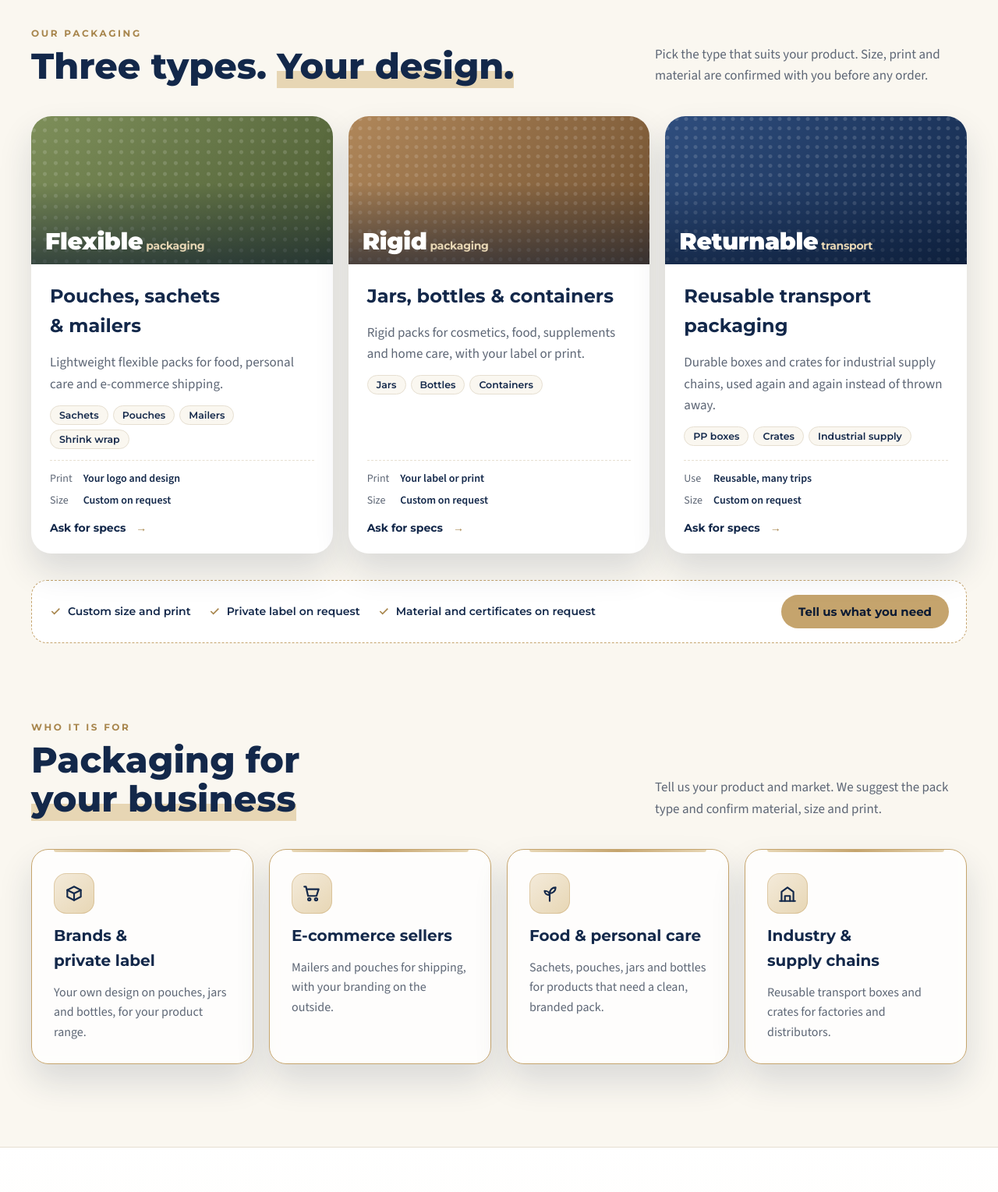
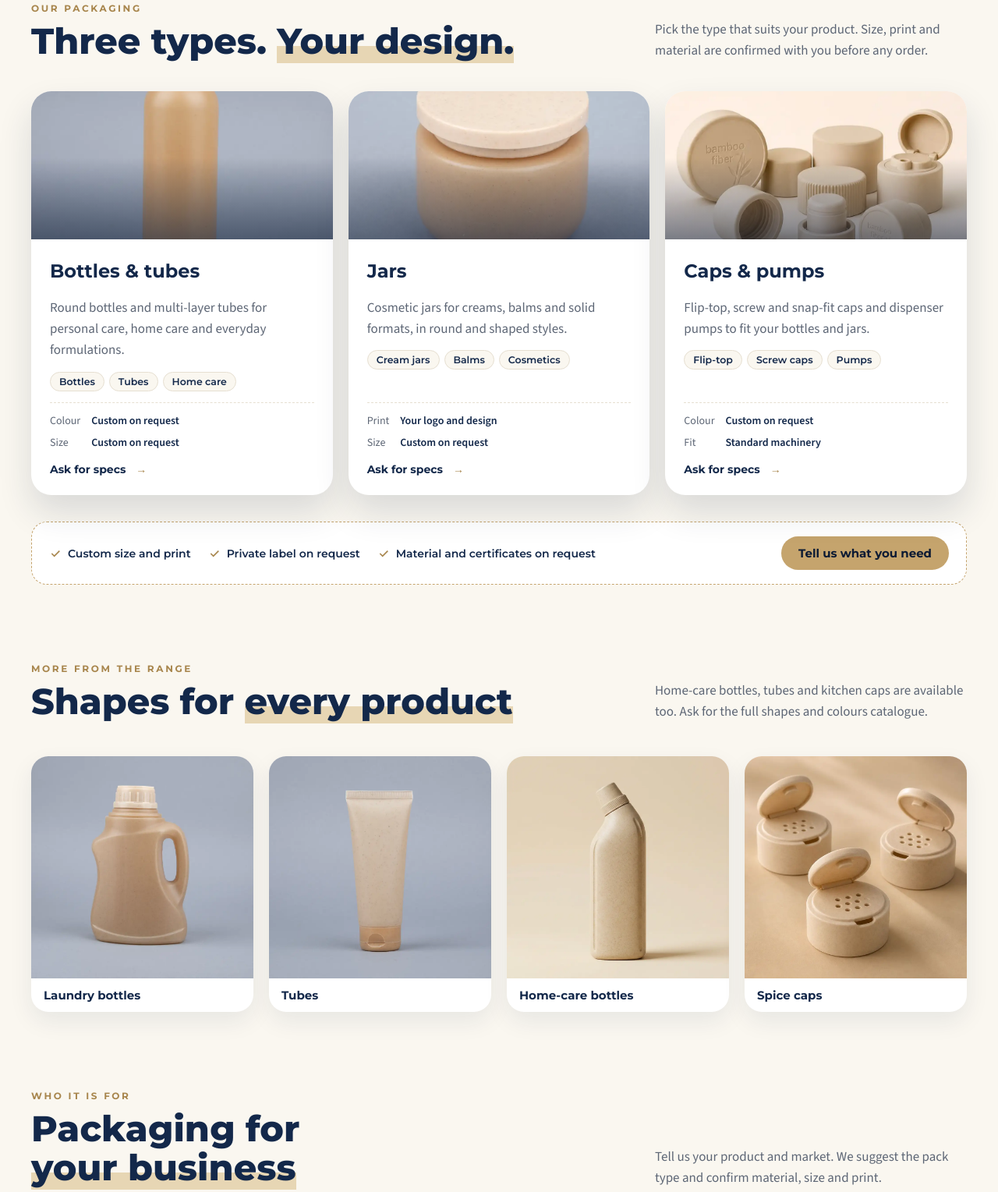
Before and after one commit to balaroverseas/balarcorporation-website, a plain HTML site: page packaging/index.html in a window 1280 px wide. Shown: the part 946-2475 px from the top of the page at 78% size. Drawn offline with nearby package versions, Linux system fonts and the light colour scheme.

Commit message:
Packaging page: add product photos, match cards to the bottles/tubes/jars/caps range, add gallery
Co-Authored-By: Claude Sonnet 5.5 <noreply@anthropic.com>

```diff
--- a/packaging/index.html
+++ b/packaging/index.html
@@ -4,10 +4,10 @@
 <meta charset="utf-8">
 <meta name="viewport" content="width=device-width, initial-scale=1">
 <title>Balar Corporation | Sustainable Packaging, Custom and Private Label</title>
-<meta name="description" content="Balar Corporation sources sustainable packaging to your spec: flexible pouches and mailers, rigid jars and bottles, and returnable transport packaging. Custom size, print and private label. FOB / CIF.">
+<meta name="description" content="Balar Corporation sources sustainable packaging to your spec: bottles, tubes, jars, caps and pumps. Custom size, colour, print and private label. FOB / CIF.">
 <link rel="canonical" href="https://balarcorporation.com/packaging/">
 <meta property="og:title" content="Balar Corporation | Sustainable Packaging, Custom and Private Label">
-<meta property="og:description" content="Pouches, mailers, jars, bottles and returnable transport packaging, made to your spec and your brand. Specs on request.">
+<meta property="og:description" content="Bottles, tubes, jars, caps and pumps, made to your spec and your brand. Specs on request.">
 <meta property="og:image" content="https://balarcorporation.com/assets/brand/balar-logo.png">
 <link rel="icon" href="../assets/brand/favicon-48.png" type="image/png">
 <link rel="apple-touch-icon" href="../assets/brand/favicon-192.png">
@@ -441,6 +441,11 @@ footer .wrap.copy{padding-right:max(96px,env(safe-area-inset-right))}
 .grade .ph.pk1{background:radial-gradient(circle at 25% 30%,rgba(255,255,255,.14) 0 2px,transparent 3px) 0 0/14px 14px,linear-gradient(135deg,#7E8F5A,#4A5A32)}
 .grade .ph.pk2{background:radial-gradient(circle at 25% 30%,rgba(255,255,255,.14) 0 2px,transparent 3px) 0 0/12px 12px,linear-gradient(135deg,#B0875A,#6E4E2E)}
 .grade .ph.pk3{background:radial-gradient(circle at 25% 30%,rgba(255,255,255,.14) 0 2px,transparent 3px) 0 0/12px 12px,linear-gradient(135deg,#2F4E7E,#13284A)}
+.gal{display:grid;grid-template-columns:repeat(4,minmax(0,1fr));gap:20px}
+@media (max-width:900px){.gal{grid-template-columns:repeat(2,minmax(0,1fr))}}
+.gal figure{margin:0;background:var(--white);border-radius:22px;overflow:hidden;box-shadow:0 12px 30px rgba(19,40,74,.08)}
+.gal img{width:100%;aspect-ratio:1;object-fit:cover}
+.gal figcaption{padding:12px 16px;font:700 15px var(--display);color:var(--navy)}
 /* coir pith page */
 .coir-art{aspect-ratio:5/4;max-width:100%;border-radius:220px 28px 28px 28px;background:linear-gradient(160deg,#FBF6EC,#E7D6B4);box-shadow:18px 18px 0 var(--gold-l);display:grid;place-items:center;overflow:hidden}
 .coir-art svg{width:88%;height:auto;display:block}
@@ -476,7 +481,6 @@ header nav a:not(.btn){white-space:nowrap}
     <a href="../">Corn cob grit</a>
     <a href="../coir-pith/">Coir pith</a>
     <a href="#products">Packaging</a>
-    <a href="#buyers">Applications</a>
     <a href="#why">Why us</a>
     <a href="#export">How we export</a>
     <div class="lang notranslate" translate="no"><svg width="16" height="16" viewBox="0 0 24 24" fill="none" stroke="#A8864D" stroke-width="2" aria-hidden="true"><circle cx="12" cy="12" r="9"/><path d="M3 12h18M12 3a14 14 0 0 1 0 18M12 3a14 14 0 0 0 0 18"/></svg><select id="site-lang" aria-label="Website language"><option value="en">English</option><option value="ar">العربية</option><option value="hi">हिन्दी</option><option value="gu">ગુજરાતી</option><option value="th">ไทย</option><option value="ms">Bahasa Melayu</option><option value="vi">Tiếng Việt</option><option value="zh-CN">简体中文</option></select></div>
@@ -489,7 +493,7 @@ header nav a:not(.btn){white-space:nowrap}
   <div class="hero-copy">
     <div class="chips"><span>Custom to your spec</span><span>Private label</span></div>
     <h1>Sustainable packaging, <span class="hl">made to your brand</span> and exported by the container.</h1>
-    <p>Flexible pouches and mailers, rigid jars and bottles, and returnable transport packaging. Your size, your print, your spec. We source it and ship it to your port.</p>
+    <p>Bottles, tubes, jars, caps and pumps made to your size, colour and brand. Your spec, your print. We source it and ship it to your port.</p>
     <div class="btns">
       <a class="btn btn-gold" href="#quote">Request specs &amp; quote</a>
       <a class="btn btn-line" href="#products">See packaging</a>
@@ -501,7 +505,7 @@ header nav a:not(.btn){white-space:nowrap}
     </div>
   </div>
   <div class="hero-pic">
-    <div class="coir-art pk-art" role="img" aria-label="Illustration of a pouch, a jar and a bottle with space for your brand"><svg viewBox="0 0 400 300" aria-hidden="true"><g><rect x="40" y="70" width="110" height="150" rx="10" fill="#F4EBDB" stroke="#A8864D" stroke-width="3"/><path d="M40 90h110" stroke="#A8864D" stroke-width="3" stroke-dasharray="6 5"/><rect x="62" y="125" width="66" height="44" rx="6" fill="#13284A"/><text x="95" y="153" text-anchor="middle" font-family="Montserrat,Arial" font-weight="800" font-size="14" fill="#E7D6B4">YOUR</text></g><g><rect x="185" y="95" width="100" height="125" rx="14" fill="#E7D6B4" stroke="#A8864D" stroke-width="3"/><rect x="195" y="72" width="80" height="26" rx="6" fill="#13284A"/><rect x="205" y="128" width="60" height="40" rx="6" fill="#FAF7F0"/><text x="235" y="154" text-anchor="middle" font-family="Montserrat,Arial" font-weight="800" font-size="13" fill="#13284A">BRAND</text></g><g><rect x="315" y="120" width="60" height="100" rx="10" fill="#C5A46D" stroke="#A8864D" stroke-width="3"/><rect x="323" y="104" width="44" height="20" rx="5" fill="#13284A"/><rect x="326" y="150" width="38" height="28" rx="5" fill="#FAF7F0"/></g><path d="M20 230h360" stroke="#A8864D" stroke-width="3"/></svg></div>
+    <div class="ph" role="img" aria-label="Two bamboo-fibre style tubes with flip caps on a stone block" style="background-image:url(../assets/packaging/hero.webp)"></div>
   </div>
 </div></section>
 
@@ -512,32 +516,32 @@ header nav a:not(.btn){white-space:nowrap}
   </div>
   <div class="grades three">
     <article class="grade">
-      <div class="ph pk1"><span class="size">Flexible<small>packaging</small></span></div>
+      <div class="ph" style="background-image:url(../assets/packaging/bottle.webp);background-size:cover;background-position:center"></div>
       <div class="body">
-        <div class="ttl"><h3>Pouches, sachets &amp; mailers</h3></div>
-        <p>Lightweight flexible packs for food, personal care and e-commerce shipping.</p>
-        <div class="uses"><span>Sachets</span><span>Pouches</span><span>Mailers</span><span>Shrink wrap</span></div>
+        <div class="ttl"><h3>Bottles &amp; tubes</h3></div>
+        <p>Round bottles and multi-layer tubes for personal care, home care and everyday formulations.</p>
+        <div class="uses"><span>Bottles</span><span>Tubes</span><span>Home care</span></div>
+        <dl><dt>Colour</dt><dd>Custom on request</dd><dt>Size</dt><dd>Custom on request</dd></dl>
+        <a class="go" href="#quote">Ask for specs</a>
+      </div>
+    </article>
+    <article class="grade">
+      <div class="ph" style="background-image:url(../assets/packaging/jar.webp);background-size:cover;background-position:center"></div>
+      <div class="body">
+        <div class="ttl"><h3>Jars</h3></div>
+        <p>Cosmetic jars for creams, balms and solid formats, in round and shaped styles.</p>
+        <div class="uses"><span>Cream jars</span><span>Balms</span><span>Cosmetics</span></div>
         <dl><dt>Print</dt><dd>Your logo and design</dd><dt>Size</dt><dd>Custom on request</dd></dl>
         <a class="go" href="#quote">Ask for specs</a>
       </div>
     </article>
     <article class="grade">
-      <div class="ph pk2"><span class="size">Rigid<small>packaging</small></span></div>
+      <div class="ph" style="background-image:url(../assets/packaging/caps.webp);background-size:cover;background-position:center"></div>
       <div class="body">
-        <div class="ttl"><h3>Jars, bottles &amp; containers</h3></div>
-        <p>Rigid packs for cosmetics, food, supplements and home care, with your label or print.</p>
-        <div class="uses"><span>Jars</span><span>Bottles</span><span>Containers</span></div>
-        <dl><dt>Print</dt><dd>Your label or print</dd><dt>Size</dt><dd>Custom on request</dd></dl>
-        <a class="go" href="#quote">Ask for specs</a>
-      </div>
-    </article>
-    <article class="grade">
-      <div class="ph pk3"><span class="size">Returnable<small>transport</small></span></div>
-      <div class="body">
-        <div class="ttl"><h3>Reusable transport packaging</h3></div>
-        <p>Durable boxes and crates for industrial supply chains, used again and again instead of thrown away.</p>
-        <div class="uses"><span>PP boxes</span><span>Crates</span><span>Industrial supply</span></div>
-        <dl><dt>Use</dt><dd>Reusable, many trips</dd><dt>Size</dt><dd>Custom on request</dd></dl>
+        <div class="ttl"><h3>Caps &amp; pumps</h3></div>
+        <p>Flip-top, screw and snap-fit caps and dispenser pumps to fit your bottles and jars.</p>
+        <div class="uses"><span>Flip-top</span><span>Screw caps</span><span>Pumps</span></div>
+        <dl><dt>Colour</dt><dd>Custom on request</dd><dt>Fit</dt><dd>Standard machinery</dd></dl>
         <a class="go" href="#quote">Ask for specs</a>
       </div>
     </article>
@@ -548,16 +552,29 @@ header nav a:not(.btn){white-space:nowrap}
   </div>
 </div></section>
 
+<section class="sec" id="range" style="padding-top:0"><div class="wrap">
+  <div class="sec-head">
+    <div><div class="eyebrow">More from the range</div><h2>Shapes for <span class="hl">every product</span></h2></div>
+    <p>Home-care bottles, tubes and kitchen caps are available too. Ask for the full shapes and colours catalogue.</p>
+  </div>
+  <div class="gal">
+    <figure><img src="../assets/packaging/laundry.webp" alt="Laundry bottle with handle and cap" loading="lazy"><figcaption>Laundry bottles</figcaption></figure>
+    <figure><img src="../assets/packaging/tube.webp" alt="Tube with flip cap" loading="lazy"><figcaption>Tubes</figcaption></figure>
+    <figure><img src="../assets/packaging/toilet.webp" alt="Angled neck cleaner bottle" loading="lazy"><figcaption>Home-care bottles</figcaption></figure>
+    <figure><img src="../assets/packaging/spice.webp" alt="Three spice flip-top caps" loading="lazy"><figcaption>Spice caps</figcaption></figure>
+  </div>
+</div></section>
+
 <section class="sec apps" id="buyers" style="padding-top:0"><div class="wrap">
   <div class="sec-head">
     <div><div class="eyebrow">Who it is for</div><h2>Packaging for <span class="hl">your business</span></h2></div>
     <p>Tell us your product and market. We suggest the pack type and confirm material, size and print.</p>
   </div>
   <div class="why-grid">
-    <div class="why-item"><span class="icon-box"><svg width="26" height="26" viewBox="0 0 24 24" fill="none" stroke="#13284A" stroke-width="2" stroke-linecap="round" stroke-linejoin="round" aria-hidden="true"><path d="M4 8l8-4 8 4v8l-8 4-8-4z"/><path d="M4 8l8 4 8-4"/><path d="M12 12v8"/></svg></span><h3>Brands &amp; private label</h3><p>Your own design on pouches, jars and bottles, for your product range.</p></div>
-    <div class="why-item"><span class="icon-box"><svg width="26" height="26" viewBox="0 0 24 24" fill="none" stroke="#13284A" stroke-width="2" stroke-linecap="round" stroke-linejoin="round" aria-hidden="true"><path d="M3 4h2l2.5 11h10L20 7H6"/><circle cx="9" cy="19" r="1.5"/><circle cx="17" cy="19" r="1.5"/></svg></span><h3>E-commerce sellers</h3><p>Mailers and pouches for shipping, with your branding on the outside.</p></div>
-    <div class="why-item"><span class="icon-box"><svg width="26" height="26" viewBox="0 0 24 24" fill="none" stroke="#13284A" stroke-width="2" stroke-linecap="round" stroke-linejoin="round" aria-hidden="true"><path d="M12 21v-9"/><path d="M12 12c0-4 3-7 7-7 0 4-3 7-7 7z"/><path d="M12 14c0-3-2.5-5-6-5 0 3 2.5 5 6 5z"/></svg></span><h3>Food &amp; personal care</h3><p>Sachets, pouches, jars and bottles for products that need a clean, branded pack.</p></div>
-    <div class="why-item"><span class="icon-box"><svg width="26" height="26" viewBox="0 0 24 24" fill="none" stroke="#13284A" stroke-width="2" stroke-linecap="round" stroke-linejoin="round" aria-hidden="true"><path d="M3 21h18"/><path d="M5 21V10l7-5 7 5v11"/><path d="M9 21v-6h6v6"/></svg></span><h3>Industry &amp; supply chains</h3><p>Reusable transport boxes and crates for factories and distributors.</p></div>
+    <div class="why-item"><span class="icon-box"><svg width="26" height="26" viewBox="0 0 24 24" fill="none" stroke="#13284A" stroke-width="2" stroke-linecap="round" stroke-linejoin="round" aria-hidden="true"><path d="M4 8l8-4 8 4v8l-8 4-8-4z"/><path d="M4 8l8 4 8-4"/><path d="M12 12v8"/></svg></span><h3>Brands &amp; private label</h3><p>Your own design on bottles, jars and tubes, for your product range.</p></div>
+    <div class="why-item"><span class="icon-box"><svg width="26" height="26" viewBox="0 0 24 24" fill="none" stroke="#13284A" stroke-width="2" stroke-linecap="round" stroke-linejoin="round" aria-hidden="true"><path d="M3 4h2l2.5 11h10L20 7H6"/><circle cx="9" cy="19" r="1.5"/><circle cx="17" cy="19" r="1.5"/></svg></span><h3>Home care &amp; cleaning</h3><p>Laundry bottles, toilet cleaners and roll-ons, in your colours.</p></div>
+    <div class="why-item"><span class="icon-box"><svg width="26" height="26" viewBox="0 0 24 24" fill="none" stroke="#13284A" stroke-width="2" stroke-linecap="round" stroke-linejoin="round" aria-hidden="true"><path d="M12 21v-9"/><path d="M12 12c0-4 3-7 7-7 0 4-3 7-7 7z"/><path d="M12 14c0-3-2.5-5-6-5 0 3 2.5 5 6 5z"/></svg></span><h3>Beauty &amp; personal care</h3><p>Bottles, tubes and jars for creams, lotions and balms, with your branding.</p></div>
+    <div class="why-item"><span class="icon-box"><svg width="26" height="26" viewBox="0 0 24 24" fill="none" stroke="#13284A" stroke-width="2" stroke-linecap="round" stroke-linejoin="round" aria-hidden="true"><path d="M3 21h18"/><path d="M5 21V10l7-5 7 5v11"/><path d="M9 21v-6h6v6"/></svg></span><h3>Food &amp; kitchen</h3><p>Spice, ketchup and tablet caps and closures for food products.</p></div>
   </div>
 </div></section>
 
@@ -582,7 +599,7 @@ header nav a:not(.btn){white-space:nowrap}
   </div>
   <div class="steps-wrap">
     <ol class="steps">
-    <li><strong>Tell us what you need</strong><span>Pack type, size, material, print and quantity.</span></li>
+    <li><strong>Tell us what you need</strong><span>Pack type, size, colour, print and quantity.</span></li>
     <li><strong>Specs and design</strong><span>We share the specs and confirm your artwork and material.</span></li>
     <li><strong>FOB or CIF quote</strong><span>A clear price for your port, with payment terms agreed up front.</span></li>
     <li><strong>Make, pack and ship</strong><span>We manage production, book the container and send the documents.</span></li>
@@ -609,7 +626,7 @@ header nav a:not(.btn){white-space:nowrap}
     <label>Company<input id="f-company" autocomplete="organization"></label>
     <label>Email<input id="f-email" type="email" required autocomplete="email"></label>
     <label>Country<input id="f-country" required autocomplete="country-name"></label>
-    <label>Product<select id="f-grade"><option>Pouches, sachets or mailers</option><option>Jars, bottles or containers</option><option>Reusable transport packaging</option><option>Not sure yet</option></select></label>
+    <label>Product<select id="f-grade"><option>Bottles or tubes</option><option>Jars</option><option>Caps or pumps</option><option>Not sure yet</option></select></label>
     <label>Quantity<select id="f-qty"><option>Trial order</option><option>1 × 20 ft container</option><option>1 × 40 ft container</option><option>Monthly supply</option></select></label>
     <label class="full">Message<textarea id="f-msg" rows="4" placeholder="Size, material, print / logo, port"></textarea></label>
     <div class="full btns">
@@ -639,7 +656,7 @@ header nav a:not(.btn){white-space:nowrap}
         <div class="ft-chips"><span>IEC registered</span><span>FOB / CIF</span></div>
       </div>
       <div><h4>Explore</h4><ul><li><a href="../">Home</a></li><li><a href="#products">Packaging</a></li><li><a href="#buyers">Applications</a></li><li><a href="#why">Why Balar</a></li><li><a href="#export">How we export</a></li></ul></div>
-      <div><h4>Products</h4><ul><li><a href="#products">Pouches &amp; mailers</a></li><li><a href="#products">Jars &amp; bottles</a></li><li><a href="../coir-pith/">Coir pith</a></li><li><a href="../">Corn cob grit</a></li><li><a href="#quote">Request a quote</a></li></ul></div>
+      <div><h4>Products</h4><ul><li><a href="#products">Bottles &amp; tubes</a></li><li><a href="#products">Jars</a></li><li><a href="#products">Caps &amp; pumps</a></li><li><a href="../coir-pith/">Coir pith</a></li><li><a href="../">Corn cob grit</a></li><li><a href="#quote">Request a quote</a></li></ul></div>
       <div class="ft-contact-col"><h4>Contact</h4><ul class="ft-contact">
         <li><span class="ic"><svg width="16" height="16" viewBox="0 0 24 24" fill="none" stroke="#C5A46D" stroke-width="2" aria-hidden="true"><rect x="3" y="5" width="18" height="14" rx="2"/><path d="M3 7l9 6 9-6"/></svg></span><span><small>Email</small><a href="mailto:export@balarcorporation.com">export@balarcorporation.com</a></span></li>
         <li><span class="ic"><svg width="16" height="16" viewBox="0 0 24 24" fill="none" stroke="#C5A46D" stroke-width="2" aria-hidden="true"><path d="M21 12a9 9 0 0 1-13.5 7.8L3 21l1.2-4.5A9 9 0 1 1 21 12z"/></svg></span><span><small>WhatsApp</small><span id="ft-wa-num">+91 98989 77266</span></span></li>
```
Also changed, not shown: assets/packaging/bottle.webp (added), assets/packaging/caps.webp (added), assets/packaging/hero.webp (added), assets/packaging/jar.webp (added), assets/packaging/laundry.webp (added), assets/packaging/spice.webp (added), assets/packaging/toilet.webp (added), assets/packaging/tube.webp (added).
